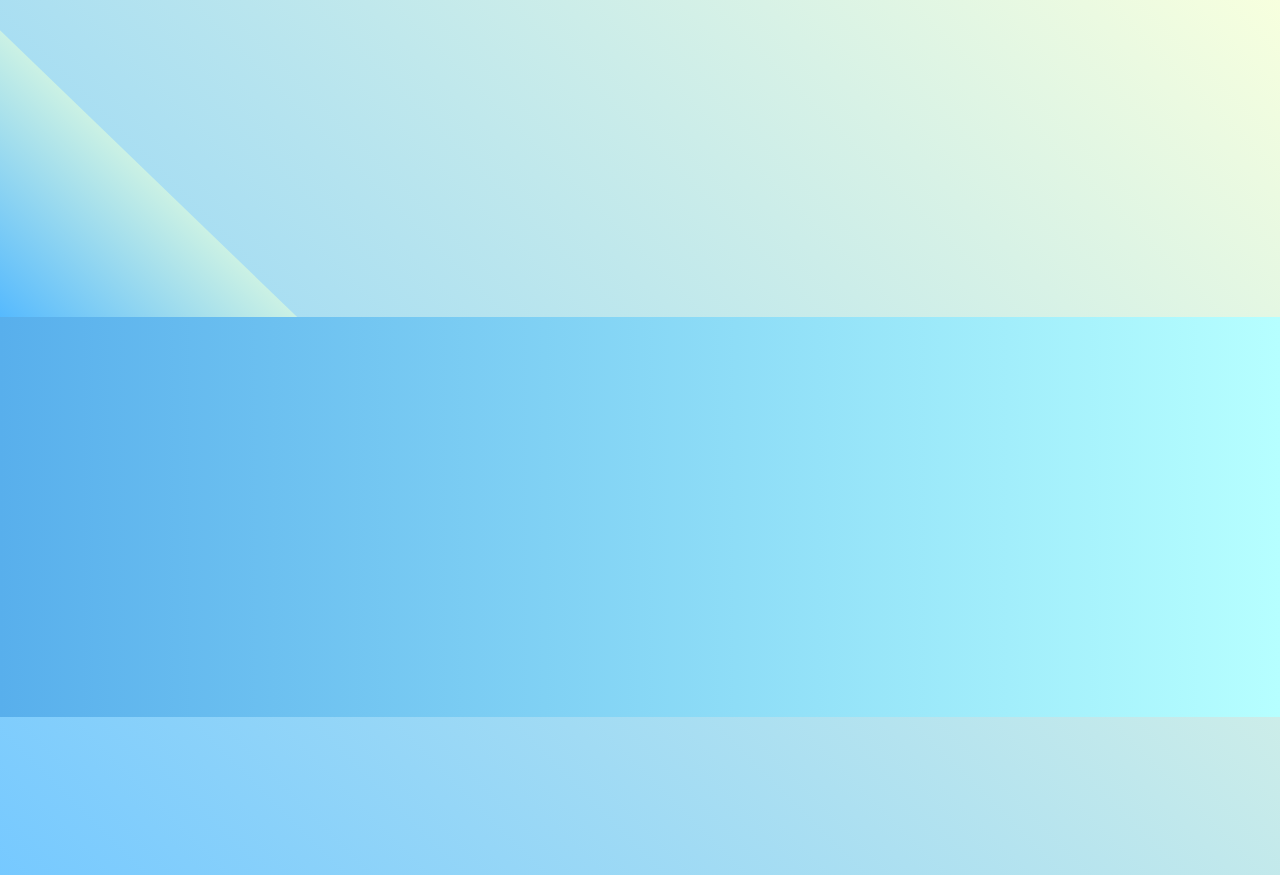
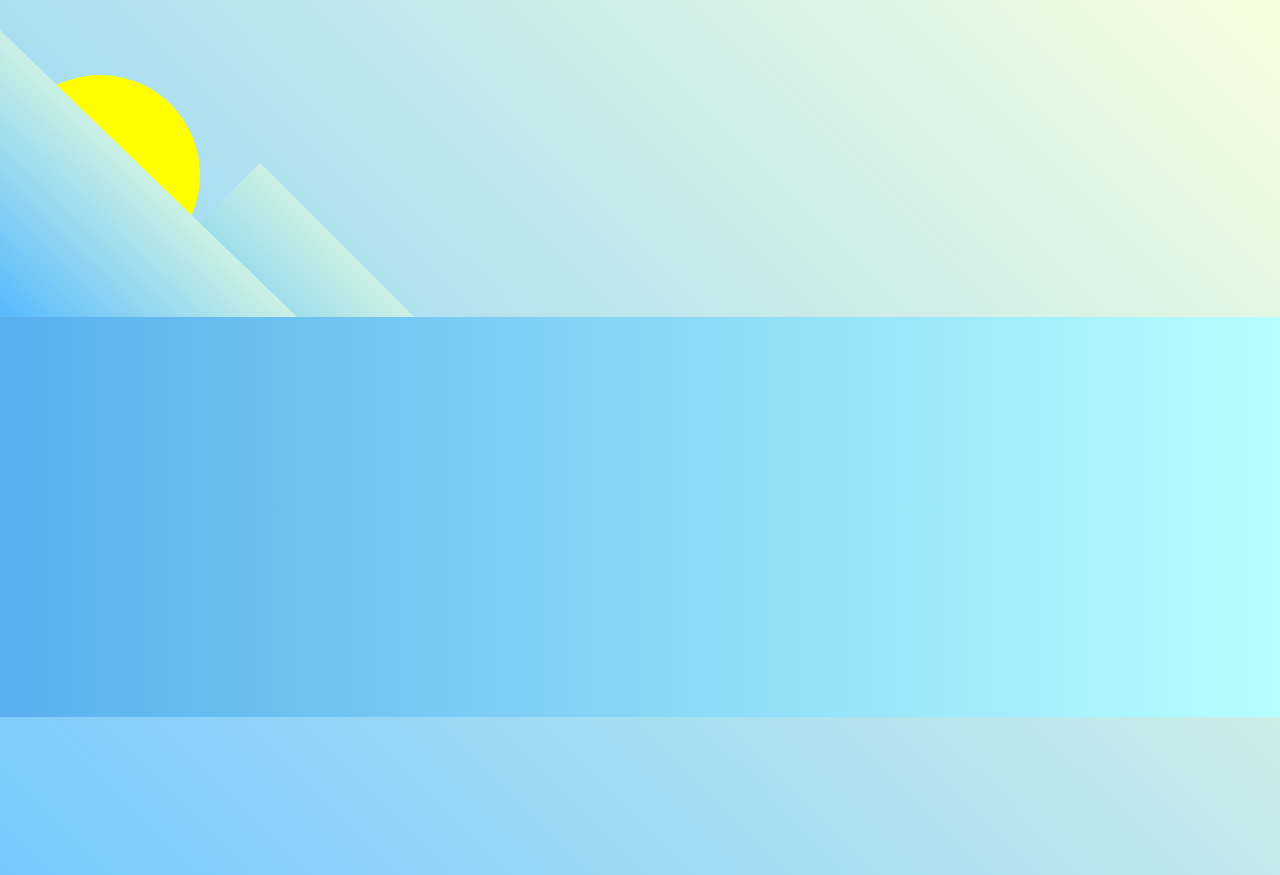
Before and after one commit to veronezl/WebpageBuidingPenguin, a plain HTML site: page index.html in a window 1280 px wide. Drawn offline with Linux system fonts and the light colour scheme.

Commit message:
Working form 20 to 26

```diff
--- a/index.html
+++ b/index.html
@@ -9,6 +9,7 @@
 <body>
     <div class="left-mountain"></div>
     <div class="back-mountain"></div>
+    <div class="sun"></div>
     <div class="penguin"></div>
     <div class="ground"></div>
 </body>
--- a/styles.css
+++ b/styles.css
@@ -32,3 +32,22 @@ body {
     z-index: 2;
     margin-top: 100px;
 }
+
+.back-mountain {
+    width: 300px;
+    height: 300px;
+    background: linear-gradient(rgb(203, 241, 228), rgb(47, 170, 255));
+    position: absolute;
+    z-index: 1;
+    transform: rotate(45deg);
+    left: 110px;
+    top: 225px;
+}
+
+.sun {
+    width: 200px;
+    height: 200px;
+    background-color: yellow;
+    border-radius: 50%;
+    position: absolute;
+}
```
